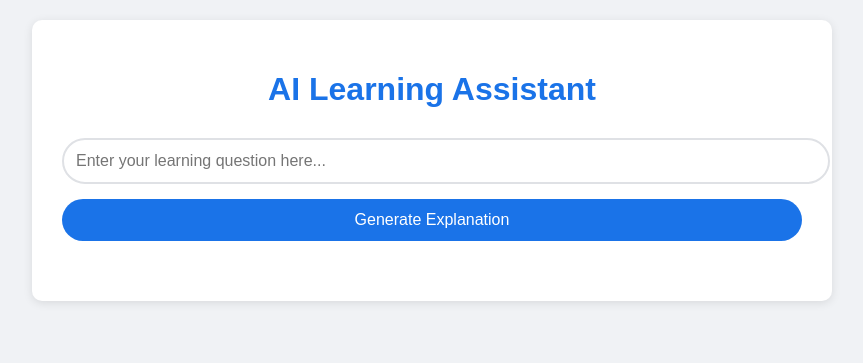
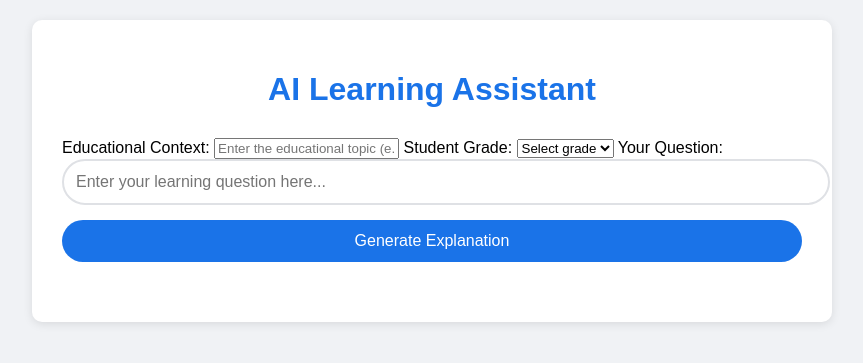
Before and after one commit to soiboie/Dynamic-Video-Generation-for-Personalized-Learning, a Flask app: page / in a window 1280 px wide. Shown: the top 363 px of the page, without its empty margins (208-1071 px from the left). Run offline with Flask 3, Linux system fonts and the light colour scheme.

Commit message:
Update index.html

```diff
--- a/templates/index.html
+++ b/templates/index.html
@@ -84,11 +84,28 @@
 
     <form method="POST">
     <div class="input-section">
+        <label for="context">Educational Context:</label>
+        <input type="text"
+               id="context"
+               name="context"
+               placeholder="Enter the educational topic (e.g., Physics, History)"
+               required>
+
+        <label for="standard">Student Grade:</label>
+        <select id="standard" name="standard" required>
+            <option value="" disabled selected>Select grade</option>
+            {% for grade in range(1, 13) %}
+            <option value="{{ grade }}">{{ grade }}th Grade</option>
+            {% endfor %}
+        </select>
+
+        <label for="query">Your Question:</label>
         <input type="text"
                id="query"
                name="query"
                placeholder="Enter your learning question here..."
                required>
+
         <button type="submit">Generate Explanation</button>
     </div>
 </form>
```
Lines whose indentation alone changed are shown as unchanged.
